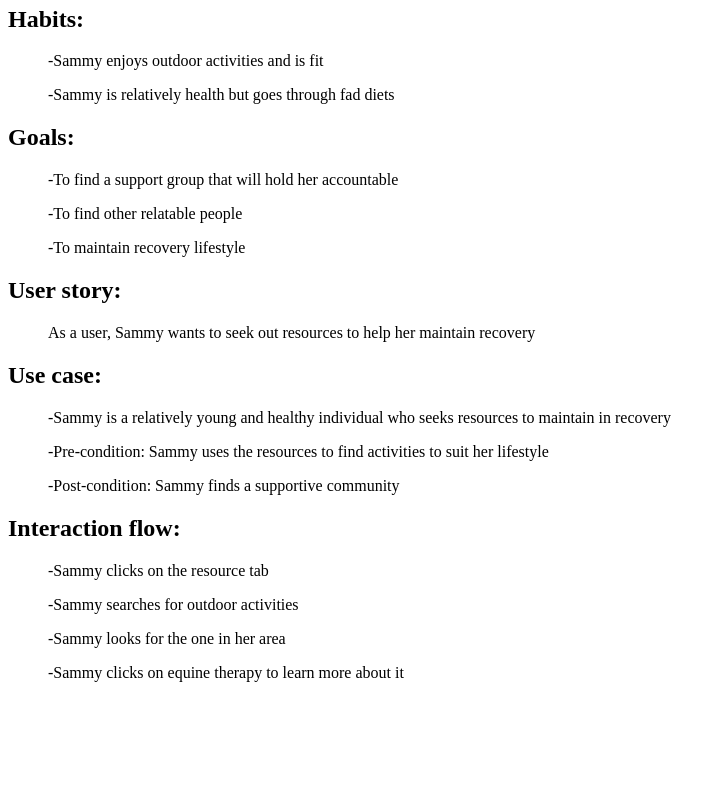
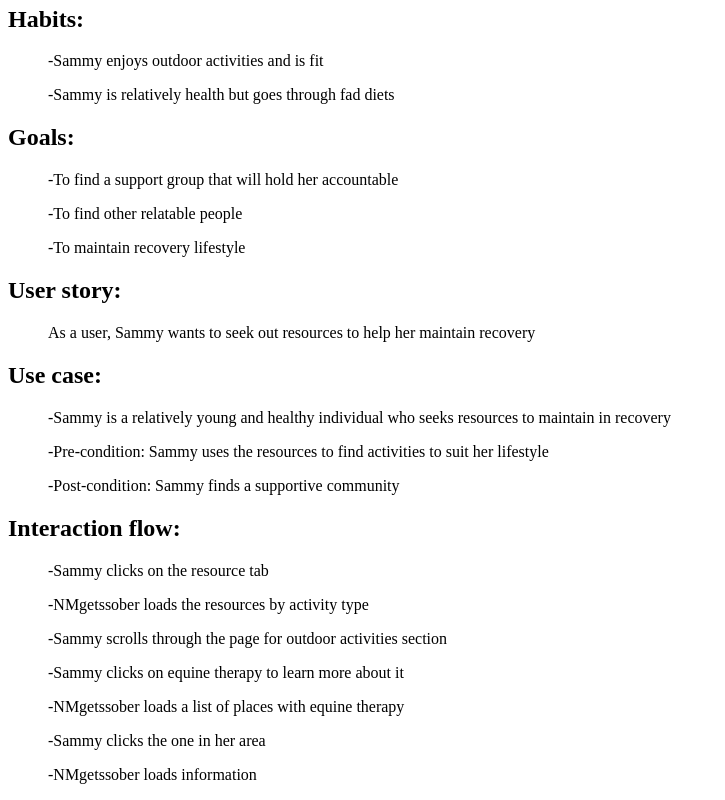
Before and after one commit to NMgetssober/NMgetssober, a plain HTML site: page epic/sammy.html in a window 1280 px wide. Shown: the part 1161-1961 px from the top of the page, without its empty margins (0-725 px from the left). Before the commit the page ends 1859 px from the top, so only its background shows below. Drawn offline with Linux system fonts and the light colour scheme.

Commit message:
updated interaction flow

```diff
--- a/epic/sammy.html
+++ b/epic/sammy.html
@@ -50,9 +50,12 @@
 
 <h2>Interaction flow:</h2>
 <ul>-Sammy clicks on the resource tab</ul>
-<ul>-Sammy searches for outdoor activities</ul>
-<ul>-Sammy looks for the one in her area</ul>
+<ul>-NMgetssober loads the resources by activity type</ul>
+<ul>-Sammy scrolls through the page for outdoor activities section</ul>
 <ul>-Sammy clicks on equine therapy to learn more about it</ul>
+<ul>-NMgetssober loads a list of places with equine therapy</ul>
+<ul>-Sammy clicks the one in her area</ul>
+<ul>-NMgetssober loads information</ul>
 
 
 </body>
```
